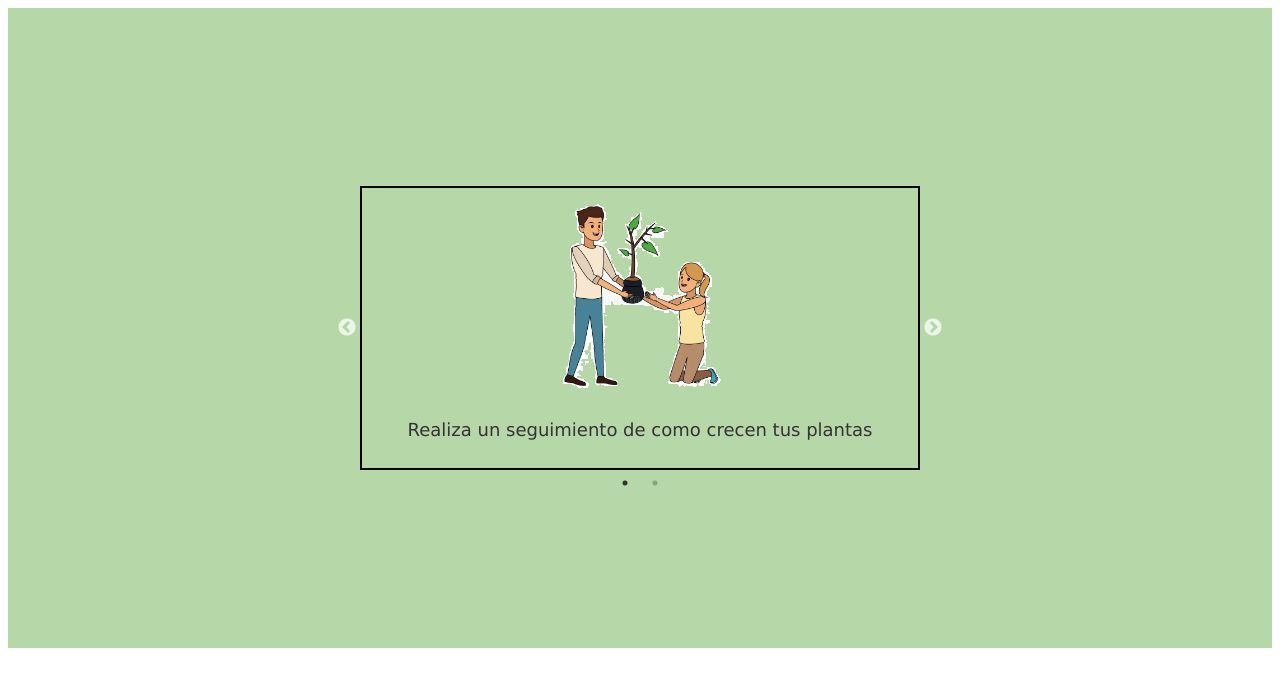
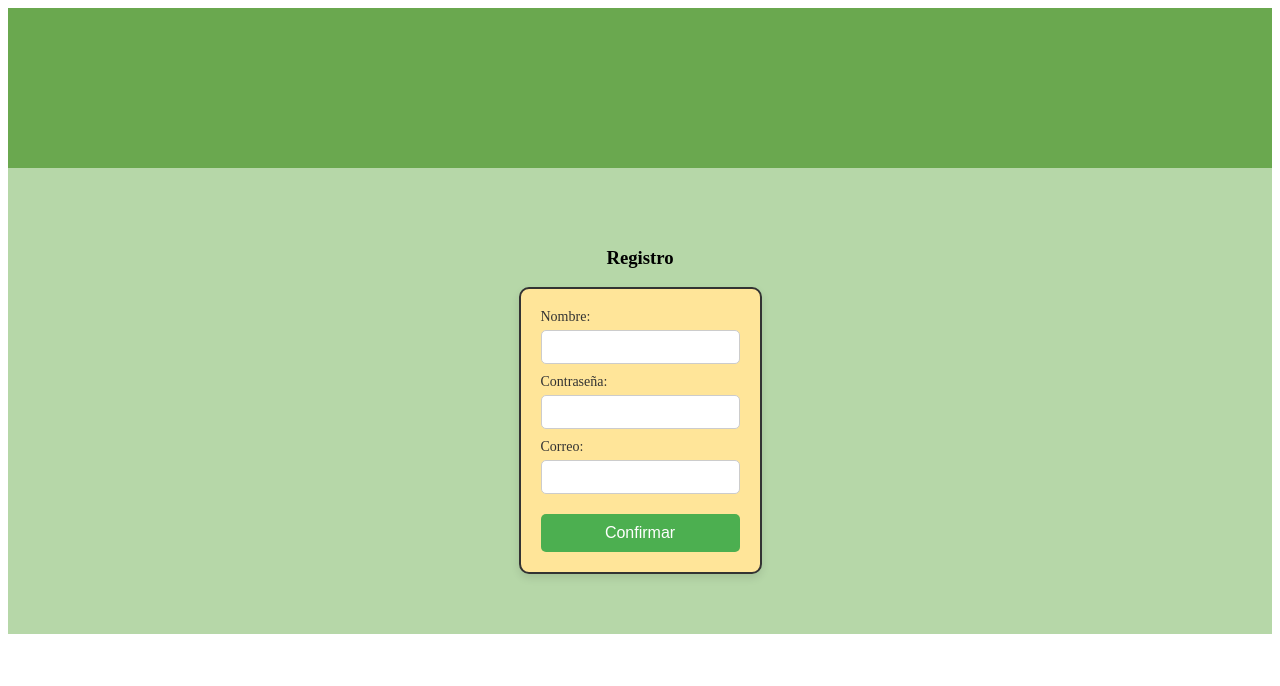
Before and after one commit to IvanFC29/pwa_perfil_arboledu, a React (Create React App) app: page /register in a window 1280 px wide. Shown: the top 686 px of the page. Built offline with nearby package versions, Linux system fonts and the light colour scheme.

Commit message:
Mejora de inicio e interfaz de registro

```diff
--- a/package.json
+++ b/package.json
@@ -10,6 +10,7 @@
     "react": "^18.3.1",
     "react-dom": "^18.3.1",
     "react-responsive-carousel": "^3.2.23",
+    "react-router-dom": "^6.23.1",
     "react-scripts": "5.0.1",
     "react-slick": "^0.30.2",
     "slick-carousel": "^1.8.1",
--- a/src/App.css
+++ b/src/App.css
@@ -3,8 +3,8 @@
 }
 
 .App-header {
-  background-color: #b6d7a8;
-  min-height: 80vh;
+  background-color: #6aa84f;
+  min-height: 20vh;
   display: flex;
   flex-direction: column;
   align-items: center;
@@ -13,9 +13,16 @@
   color: white;
 }
 
+.App-seccion{
+  background-color: #b6d7a8;
+  display: flex;
+  align-items: center;
+  justify-content: center;
+}
+
 .install-button {
-  background-color: #ffe599;
-  border: 2px solid #4CAF50;
+  background-color: #e69138;
+  border: 2px solid white;
   border-radius: 5px;
   padding: 10px 20px;
   font-size: 16px;
@@ -23,3 +30,13 @@
   margin-bottom: 20px;
   font-family: 'Lucida Sans', 'Lucida Sans Regular', 'Lucida Grande', 'Lucida Sans Unicode', Verdana, sans-serif;
 }
+
+#parrafoInstall{
+  color: black;
+}
+
+@media (max-width: 600px) {
+  .App-header{
+    background-color: #b6d7a8;
+  }
+}
--- a/src/App.js
+++ b/src/App.js
@@ -1,17 +1,21 @@
 
 import React, { useEffect, useState } from 'react';
+import { BrowserRouter as Router, Route, Routes } from 'react-router-dom';
 import Home from './components/Home';
+import Register from './components/Register';
 import './App.css';
 
 function App() {
   // Instalador
   const [deferredPrompt, setDeferredPrompt] = useState(null);
   const [showInstallButton, setShowInstallButton] = useState(false);
+  const [showInstallParrafo, setShowParrafo] = useState(false);
 
   useEffect(() => {
     window.addEventListener('beforeinstallprompt', (e) => {
       e.preventDefault();
       setDeferredPrompt(e);
+      setShowParrafo(true);
       setShowInstallButton(true);
     });
   }, []);
@@ -27,20 +31,31 @@ function App() {
         }
         setDeferredPrompt(null);
         setShowInstallButton(false);
+        setShowParrafo(false);
       });
     }
   };
   return (
+    <Router>
      <div className='App'>
       <header className="App-header">
         <div id="div-button">
+          {showInstallParrafo && (
+            <p id="parrafoInstall">Instala la aplicación para acceder de manera offline</p>
+          )}
           {showInstallButton && (
             <button class="install-button" onClick={handleInstallClick}>Instalar ArbolEdu</button>
           )}
         </div>
-        <Home />
       </header>
+      <div className="App-seccion">
+        <Routes>
+           <Route path='/' element={<Home />}></Route>
+           <Route path='/register' element={<Register />}></Route>
+        </Routes>
+      </div>
      </div>
+    </Router>
   );
 }
 
--- a/src/components/Home.js
+++ b/src/components/Home.js
@@ -1,10 +1,13 @@
 import React from 'react';
 import Slider from 'react-slick';
+import { useNavigate } from 'react-router-dom';
 import "slick-carousel/slick/slick.css";
 import "slick-carousel/slick/slick-theme.css";
 import '../css/Home.css';
 
 const Home = () => {
+    const navegate = useNavigate();
+
     const settings = {
         dots: true,
         infinite: true,
@@ -12,6 +15,10 @@ const Home = () => {
         slidesToShow: 1,
         slidesToScroll: 1,
         arrows: true
+    };
+
+    const handleRegisterClick = () =>{
+        navegate('/register');
     };
 
     return (
@@ -27,6 +34,10 @@ const Home = () => {
                 </div>
                 {/* Agrega más slides según sea necesario */}
             </Slider>
+            <div id="botonesHome">
+                <button class="init-button" onClick={handleRegisterClick}>Registrate</button>
+                <button class="init-button">Aprende</button>
+            </div>
         </div>
     );
 };
--- /dev/null
+++ b/src/components/Register.js
@@ -0,0 +1,25 @@
+import React from "react";
+import "../css/Register.css";
+
+const Register = () => {
+    return(
+        <div className="register-container">
+            <h3>Registro</h3>
+                <form className="form-container">
+                    <label className="form-label" htmlFor="nombre">Nombre:</label>
+                    <input className="form-control" type="text" id="nombre" name="nombre" required></input>
+
+                    <label className="form-label" htmlFor="clave">Contraseña:</label>
+                    <input className="form-control" type="password" id="clave" name="clave" required></input>
+
+                    <label className="form-label" htmlFor="correo">Correo:</label>
+                    <input className="form-control" type="email" id="correo" name="correo" required></input>
+
+                    <button type="submit" className="confirm-button">Confirmar</button>
+                </form>
+        </div>
+
+    );
+};
+
+export default Register
--- a/src/css/Home.css
+++ b/src/css/Home.css
@@ -4,6 +4,7 @@
     align-items: center;
     justify-content: center;
     background-color: #b6d7a8;
+    margin: 5%;
 }
 
 .carousel {
@@ -34,10 +35,31 @@
     font-family: 'Lucida Sans', 'Lucida Sans Regular', 'Lucida Grande', 'Lucida Sans Unicode', Verdana, sans-serif;
 }
 
+#botonesHome{
+    display: flex;
+    justify-content: center;
+    align-items: center;
+    padding-top: 3%;
+}
+
+.init-button{
+    background-color: #e69138;
+    border: 2px solid black;
+    border-radius: 5px;
+    padding: 5px;
+    font-size: 14px;
+    margin-left: 3px;
+    margin-right: 3px;
+    cursor: pointer;
+    font-family: 'Lucida Sans', 'Lucida Sans Regular', 'Lucida Grande', 'Lucida Sans Unicode', Verdana, sans-serif;
+  }
+
+
 /* Para tamaños en dispositivos móviles */
-@media only screen and (max-width: 650px) {
+@media (max-width: 600px) {
     .carousel{
         width: 60%;
+        max-width: 400px;
         border: none;
     }
 
@@ -48,4 +70,11 @@
     .carousel-slide p{
         font-size: 14px;
     }
+
+    #botonesHome{
+        flex-direction: column;
+    }
+    .init-button {
+        margin: 5px;
+    }
 }
--- /dev/null
+++ b/src/css/Register.css
@@ -0,0 +1,53 @@
+.register-container {
+    display: flex;
+    flex-direction: column;
+    align-items: center;
+    justify-content: center;
+    background-color: #b6d7a8;
+    padding: 60px;
+    text-align: center;
+}
+
+.form-container {
+    background-color: #ffe599;
+    border: 2px solid #333;
+    border-radius: 10px;
+    padding: 20px;
+    box-shadow: 0 4px 8px rgba(0, 0, 0, 0.1);
+}
+
+form {
+    display: flex;
+    flex-direction: column;
+}
+
+label {
+    font-size: 14px;
+    color: #333;
+    margin-bottom: 5px;
+    text-align: left;
+}
+
+input {
+    font-size: 14px;
+    padding: 8px;
+    margin-bottom: 10px;
+    border: 1px solid #ccc;
+    border-radius: 5px;
+
+}
+
+.confirm-button {
+    background-color: #4CAF50;
+    color: white;
+    border: none;
+    padding: 10px;
+    font-size: 16px;
+    border-radius: 5px;
+    cursor: pointer;
+    margin-top: 10px;
+}
+
+.confirm-button:hover {
+    background-color: #45a049;
+}
```
Also changed, not shown: src/logo.svg (deleted), 1 other file (tests, documents, lock files or other folders).
